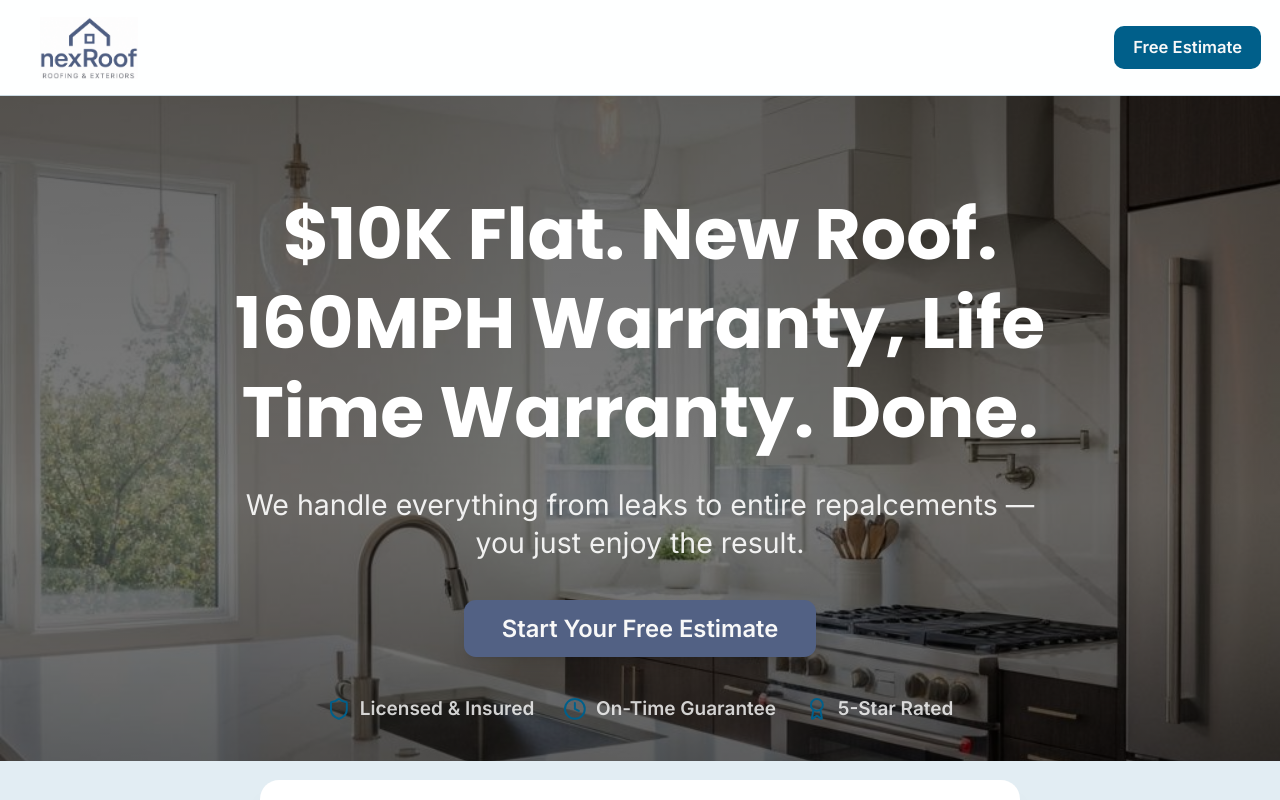
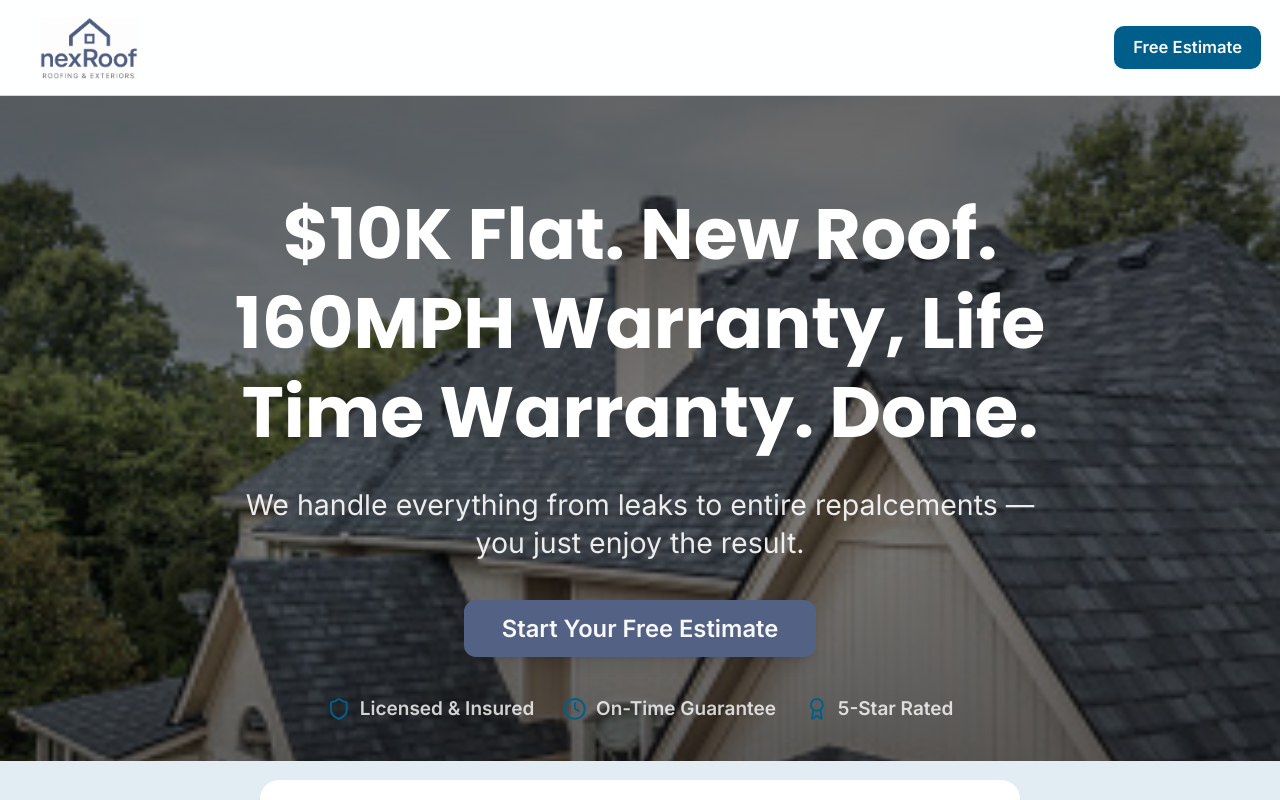
Before and after one commit to Fbet590/NexRoof---Original, a Next.js app: page / in a window 1280 px wide. Shown: the top 800 px of the page. Built offline with nearby package versions, Linux system fonts and the light colour scheme.

Commit message:
feat: update hero background image to hero-bg.jpeg
Replaced old hero kitchen image with new background image for visual update

Co-authored-by: Fbet590 <271462897+Fbet590@users.noreply.github.com>

```diff
--- a/components/landing/hero.tsx
+++ b/components/landing/hero.tsx
@@ -14,7 +14,7 @@ export function Hero() {
       <div
         className="absolute inset-0 bg-cover bg-center bg-no-repeat"
         style={{
-          backgroundImage: "url('/images/hero-kitchen.jpg')"
+          backgroundImage: "url('/images/hero-bg.jpeg')"
         }}
       >
         <div className="absolute inset-0 bg-gradient-to-b from-black/60 via-black/50 to-black/70" />
```
Also changed, not shown: public/images/hero-bg.jpeg (added).
